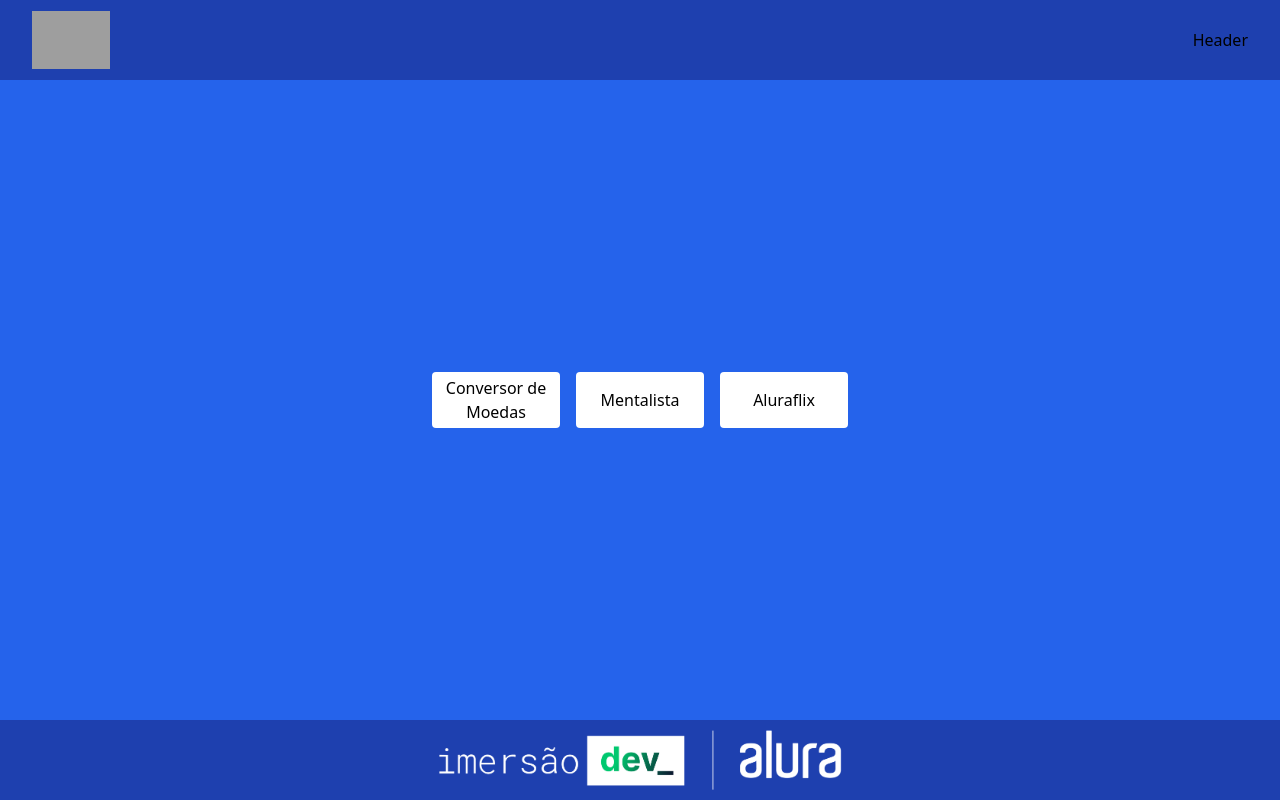
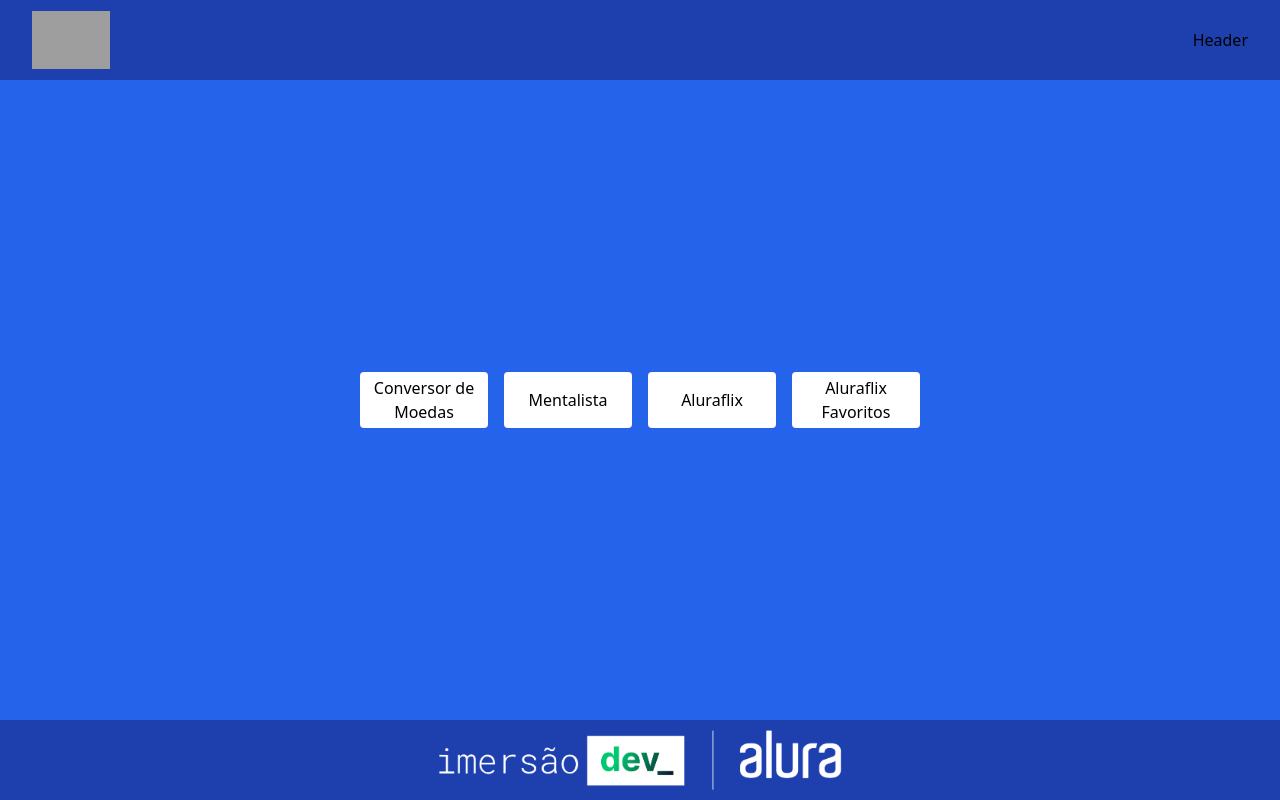
Before and after one commit to florencioMath/Challenge-imersao-dev-6, a React (Vite) app in the folder imersao-dev-6/: page / in a window 1280 px wide. Built offline with nearby package versions, Linux system fonts and the light colour scheme; grey boxes are pictures that could not be loaded.

Commit message:
feat: Página de Aluraflix Favoritos.

```diff
--- /dev/null
+++ b/imersao-dev-6/src/pages/AluraflixFavoritos.tsx
@@ -0,0 +1,17 @@
+export function AluraflixFavoritos() {
+  return (
+    <div className='w-full h-[80vh] flex justify-center items-center flex-col'>
+      <img
+        src='https://www.alura.com.br/assets/img/imersoes/dev-2021/dia-04-aluraflix-e-filmes.png'
+        className='absolute -z-10 bg-no-repeat bg-center h-screen w-screen'
+      />
+      <div className='flex flex-col items-center text-center p-5'>
+        <h1 className='text-white mb-2 text-3xl'>Aluraflix Favoritos</h1>
+        <img
+          src='https://www.alura.com.br/assets/img/imersoes/dev-2021/logo-imersao-aluraflix.svg'
+          className='w-52 mt-0 mb-3'
+        />
+      </div>
+    </div>
+  );
+}
--- a/imersao-dev-6/src/pages/Home.tsx
+++ b/imersao-dev-6/src/pages/Home.tsx
@@ -18,6 +18,11 @@ export function Home() {
           <h2>Aluraflix</h2>
         </div>
       </Link>
+      <Link to={'/aluraflixFavoritos'}>
+        <div className='w-32 h-14 rounded bg-white border-black flex items-center justify-center p-2 text-center'>
+          <h2>Aluraflix Favoritos</h2>
+        </div>
+      </Link>
     </div>
   );
 }
--- a/imersao-dev-6/src/routes.tsx
+++ b/imersao-dev-6/src/routes.tsx
@@ -1,5 +1,6 @@
 import { Routes, Route } from 'react-router-dom';
 import { Aluraflix } from './pages/Aluraflix';
+import { AluraflixFavoritos } from './pages/AluraflixFavoritos';
 import { ConversorDeMoedas } from './pages/ConversorDeMoedas';
 import { Home } from './pages/Home';
 import { Mentalista } from './pages/Mentalista';
@@ -11,6 +12,7 @@ export default function AppRoutes() {
       <Route path='/conversorDeMoedas' element={<ConversorDeMoedas />} />
       <Route path='/mentalista' element={<Mentalista />} />
       <Route path='/aluraflix' element={<Aluraflix />} />
+      <Route path='/aluraflixFavoritos' element={<AluraflixFavoritos />} />
     </Routes>
   );
 }
```
